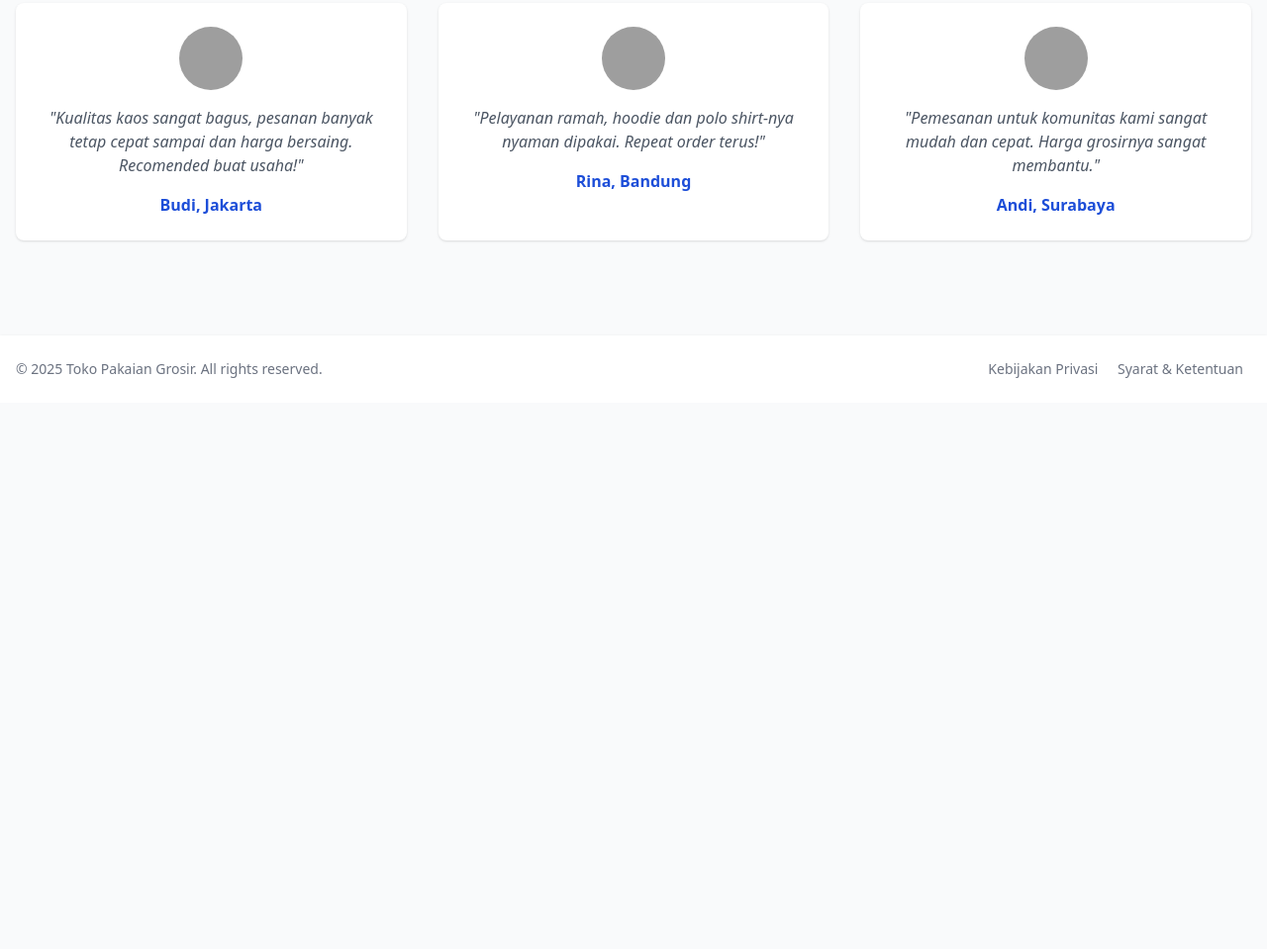
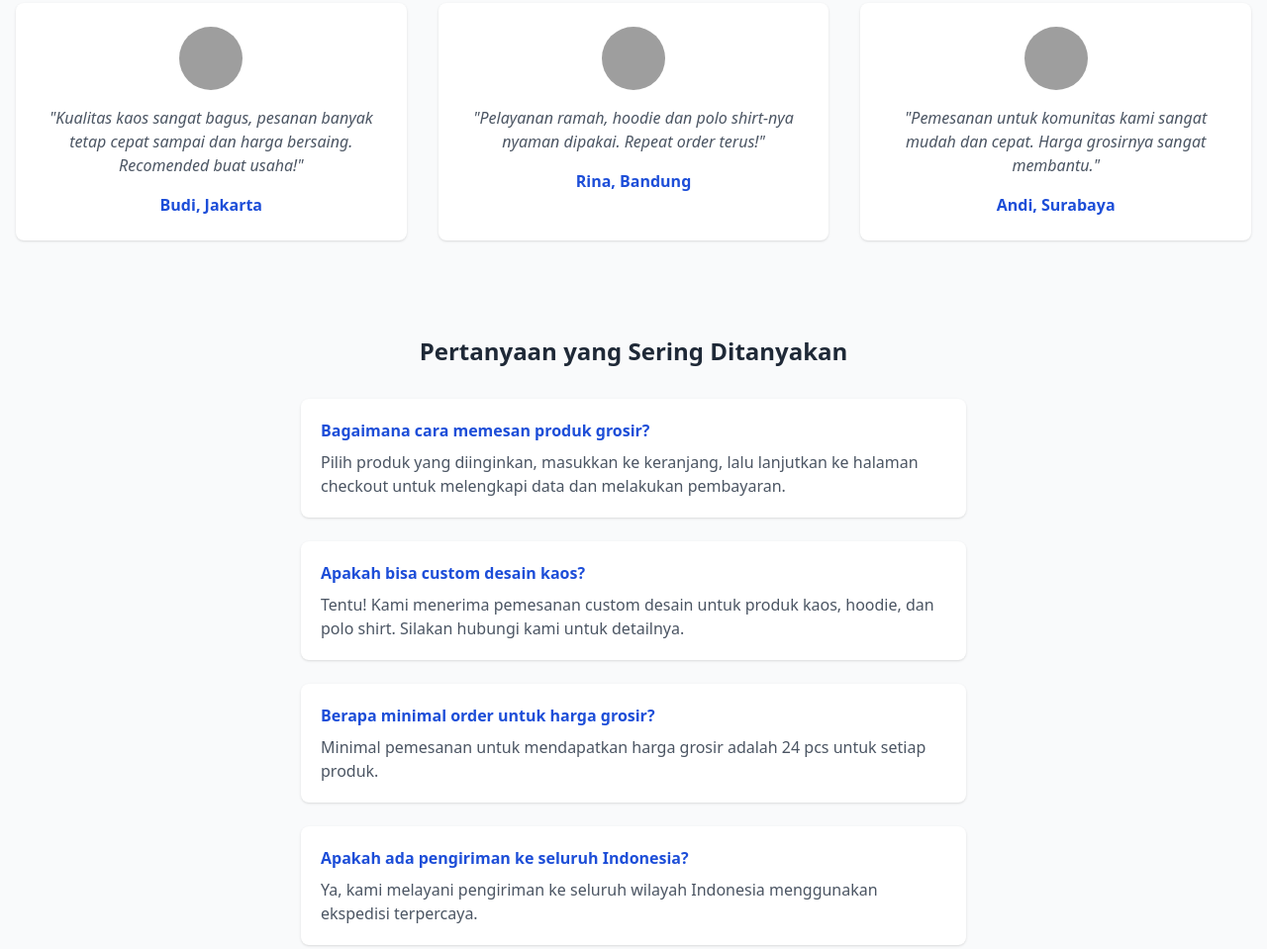
Before and after one commit to njmdn/Oblong-Store, a plain HTML site: page index.html in a window 1280 px wide. Shown: the part 1601-2560 px from the top of the page at 99% size. Before the commit the page ends 2008 px from the top, so only its background shows below. Drawn offline with nearby package versions, Linux system fonts and the light colour scheme; grey boxes are pictures that could not be loaded.

Commit message:
Update index.html
Menambahkan FAQ section

```diff
--- a/index.html
+++ b/index.html
@@ -117,6 +117,29 @@
             </div>
         </section>
 
+        <!-- FAQ Section -->
+        <section class="container mx-auto px-4 py-12">
+            <h3 class="text-2xl font-bold mb-8 text-gray-800 text-center">Pertanyaan yang Sering Ditanyakan</h3>
+            <div class="max-w-2xl mx-auto space-y-6">
+                <div class="bg-white rounded-lg shadow p-5">
+                    <h4 class="font-semibold text-blue-700 mb-2">Bagaimana cara memesan produk grosir?</h4>
+                    <p class="text-gray-600">Pilih produk yang diinginkan, masukkan ke keranjang, lalu lanjutkan ke halaman checkout untuk melengkapi data dan melakukan pembayaran.</p>
+                </div>
+                <div class="bg-white rounded-lg shadow p-5">
+                    <h4 class="font-semibold text-blue-700 mb-2">Apakah bisa custom desain kaos?</h4>
+                    <p class="text-gray-600">Tentu! Kami menerima pemesanan custom desain untuk produk kaos, hoodie, dan polo shirt. Silakan hubungi kami untuk detailnya.</p>
+                </div>
+                <div class="bg-white rounded-lg shadow p-5">
+                    <h4 class="font-semibold text-blue-700 mb-2">Berapa minimal order untuk harga grosir?</h4>
+                    <p class="text-gray-600">Minimal pemesanan untuk mendapatkan harga grosir adalah 24 pcs untuk setiap produk.</p>
+                </div>
+                <div class="bg-white rounded-lg shadow p-5">
+                    <h4 class="font-semibold text-blue-700 mb-2">Apakah ada pengiriman ke seluruh Indonesia?</h4>
+                    <p class="text-gray-600">Ya, kami melayani pengiriman ke seluruh wilayah Indonesia menggunakan ekspedisi terpercaya.</p>
+                </div>
+            </div>
+        </section>
+
         <!-- Footer -->
         <footer class="bg-white shadow mt-12">
             <div class="container mx-auto px-4 py-6 flex flex-col md:flex-row justify-between items-center text-gray-500 text-sm">
```
